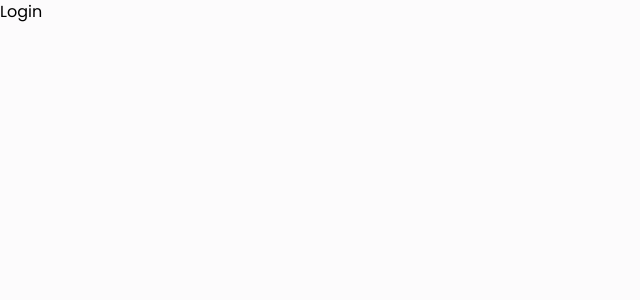
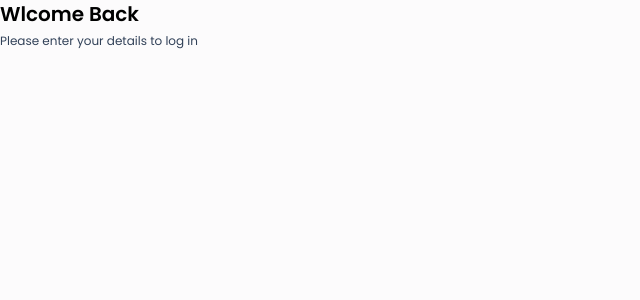
Before and after one commit to sultan1coder/Expense-_Tracker, a React (Vite) app in the folder frontend/: page /login in a window 1280 px wide. Shown: the top 300 px of the page, without its empty margins (0-640 px from the left). Built offline with nearby package versions, Linux system fonts and the light colour scheme.

Commit message:
Initialized

```diff
--- a/frontend/src/pages/auth/Login.jsx
+++ b/frontend/src/pages/auth/Login.jsx
@@ -2,7 +2,14 @@ import React from 'react'
 
 const Login = () => {
   return (
-    <div>Login</div>
+    <div>
+      <div className="lg:w-[70%] h-3/4 md:h-full flex flex-col justify-center">
+    <h3 className='text-xl font-semibold text-black'>Wlcome Back</h3>
+    <p className="text-xs text-slate-700 mt-[5px] mb-6">
+      Please enter your details to log in
+    </p>
+      </div>
+    </div>
   )
 }
 
```
